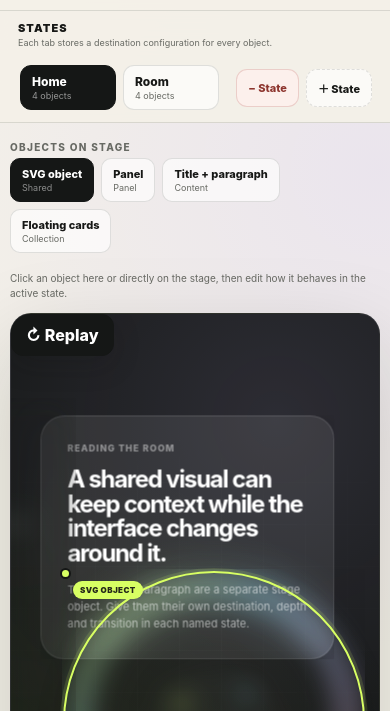
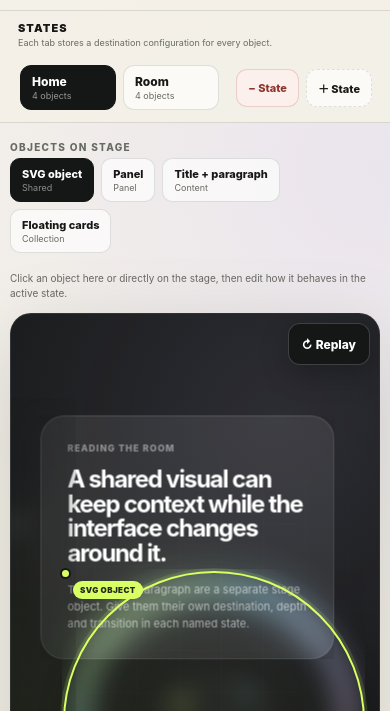
Before and after one commit to digiguru/spacial-stage, a website built with Vite: page index.html in a window 390 px wide. Shown: the part 124-835 px from the top of the page. Built offline with nearby package versions, Linux system fonts and the light colour scheme.

Commit message:
style: keep replay reachable on mobile stage

```diff
--- a/src/styles.css
+++ b/src/styles.css
@@ -220,6 +220,27 @@ summary:focus-visible {
   box-shadow: 0 32px 90px rgba(19,21,19,.18);
   isolation: isolate;
 }
+.stage-actions {
+  position: absolute;
+  z-index: 1200;
+  top: 12px;
+  right: 12px;
+  display: flex;
+  justify-content: flex-end;
+  pointer-events: none;
+}
+.stage-replay-button {
+  min-height: 38px;
+  padding: 8px 12px;
+  border-color: rgba(255,255,255,.18);
+  box-shadow: 0 10px 28px rgba(0,0,0,.24);
+  pointer-events: auto;
+}
+.stage-replay-button:focus-visible {
+  outline: 3px solid rgba(216,255,99,.42);
+  outline-offset: 3px;
+}
+
 .stage-grid {
   position: absolute;
   inset: 0;
@@ -948,6 +969,15 @@ code { font-family: "SFMono-Regular", Consolas, "Liberation Mono", monospace; }
   .object-toolbar { align-items: flex-start; flex-direction: column; }
   .object-toolbar-help { text-align: left; }
   .stage { min-height: 590px; border-radius: 21px; }
+  .stage-actions {
+    top: 9px;
+    right: 9px;
+  }
+  .stage-replay-button {
+    min-height: 42px;
+    padding: 9px 13px;
+    font-size: 12px;
+  }
   .svg-object { width: 280px; height: 280px; top: calc(50% - 140px); left: calc(50% - 140px); }
   .copy-object { left: 10%; width: 80%; }
   .cards-object { left: 8%; width: 84%; }
```
